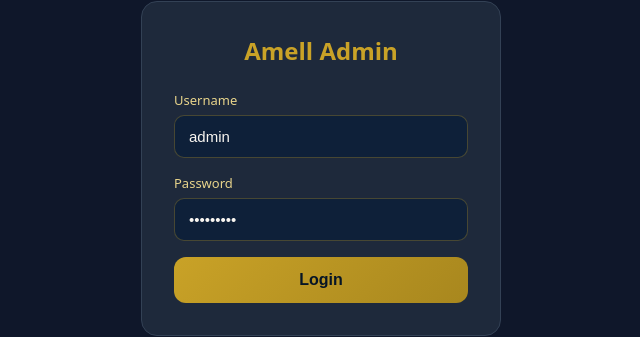
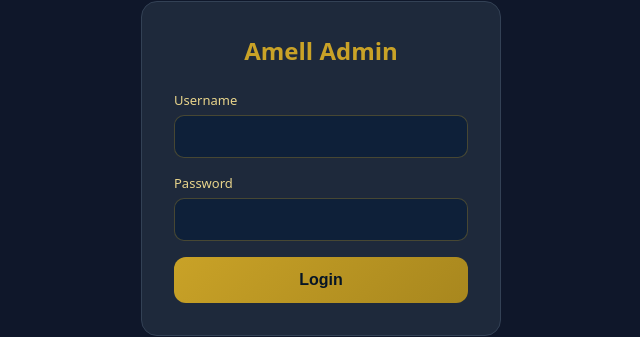
Before and after one commit to Regan-Mremi/amell_app, a plain HTML site: page public/admin/index.html in a window 1280 px wide. Shown: the part 119-456 px from the top of the page, 319-959 px from the left. Drawn offline with Linux system fonts and the light colour scheme.

Commit message:
"login issue"

```diff
--- a/public/admin/admin.js
+++ b/public/admin/admin.js
@@ -12,7 +12,7 @@
 function login() {
   const username = document.getElementById('username').value.trim();
   const password = document.getElementById('password').value;
-  if (username === '' && password === '') {
+  if (username === 'admin' && password === 'amell2026') {
     sessionStorage.setItem('amell_admin', '1');
     showAdmin();
   } else {
--- a/public/admin/index.html
+++ b/public/admin/index.html
@@ -13,11 +13,11 @@
       <div id="loginError"></div>
       <div class="form-group">
         <label>Username</label>
-        <input type="text" id="username" value="admin">
+        <input type="text" id="username">
       </div>
       <div class="form-group">
         <label>Password</label>
-        <input type="password" id="password" value="amell2026">
+        <input type="password" id="password">
       </div>
       <button class="btn" onclick="login()">Login</button>
     </div>
```
Also changed, not shown: vercel.json.
